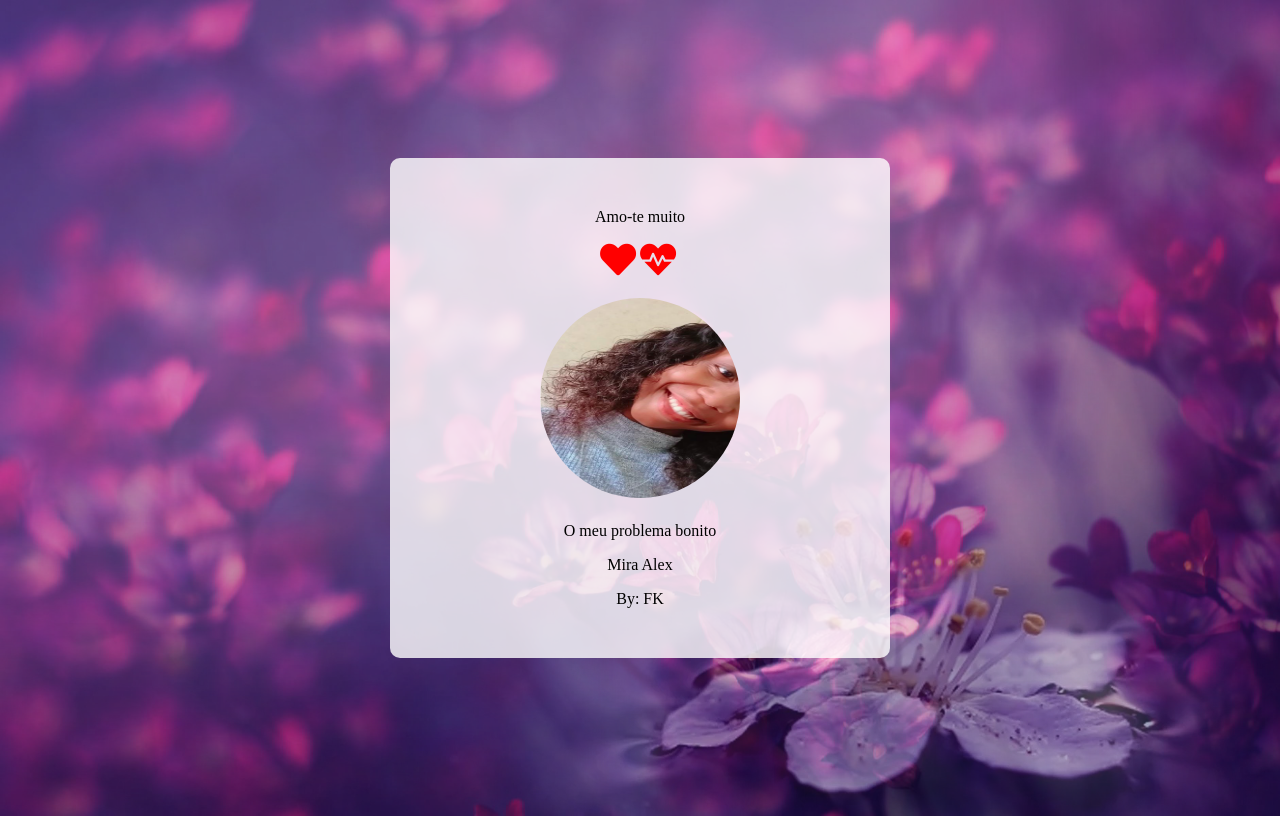
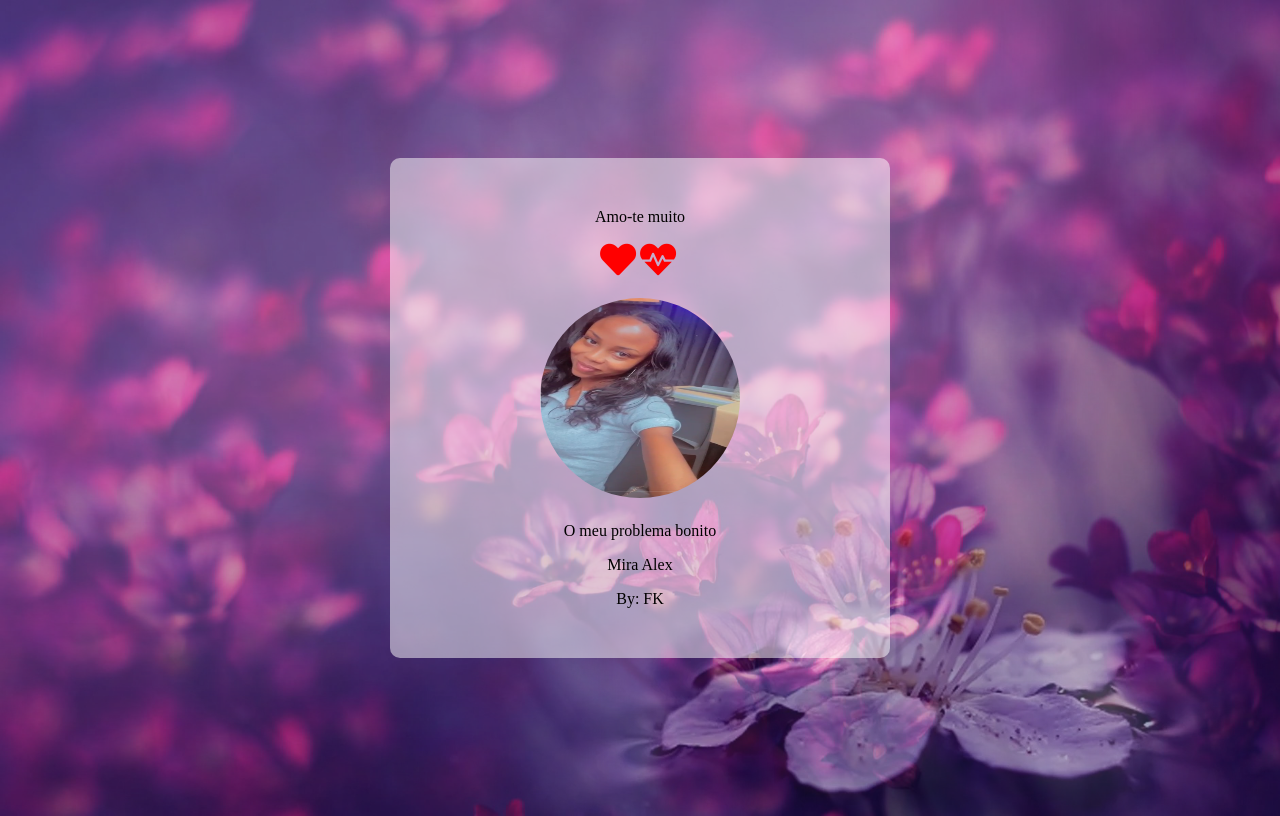
Before and after one commit to Shiru-kun/valentinesday, a plain HTML site: page index.html in a window 1280 px wide. Drawn offline with Linux system fonts and the light colour scheme; some icons are missing; a web font is replaced by a local one.

Commit message:
Update index.html

```diff
--- a/index.html
+++ b/index.html
@@ -12,7 +12,7 @@
     <style>
         /* CSS styles for the love card */
         .love-card {
-            background-color: rgba(255, 255, 255, 0.8);
+            background-color: rgba(255, 255, 255, 0.5);
             width: 500px;
             height: 500px;
             margin: 50px auto;
@@ -71,7 +71,7 @@
         <i class="fas fa-heartbeat"></i>
         <i class="fas fa-cupid"></i>
         <div class="row2">
-            <img src="5.png" id="photo" alt="Her Photo">
+            <img src="7.png" id="photo" alt="Her Photo">
         </div>
         <div class="row3">
             <p>O meu problema bonito</p>
```
